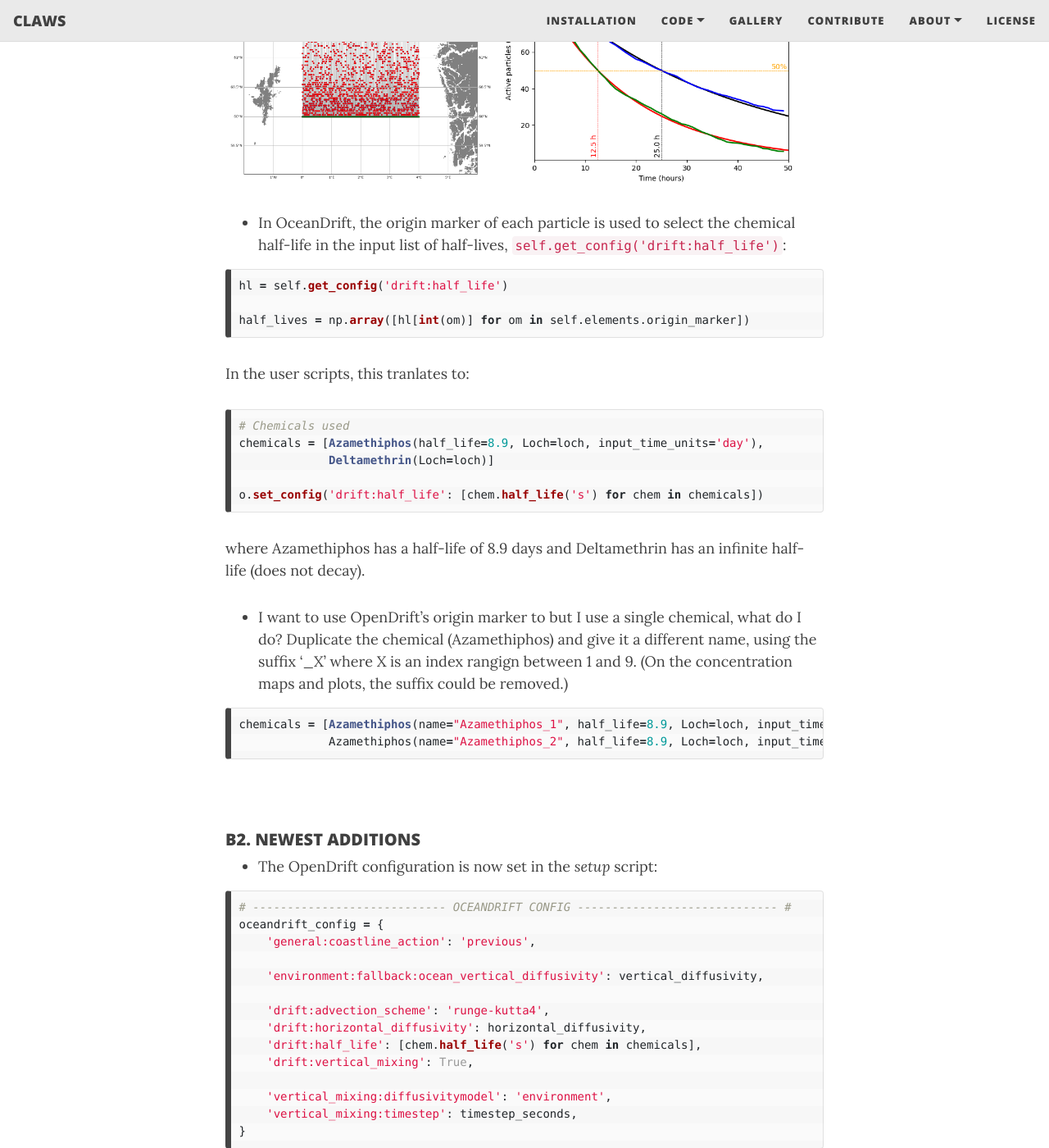
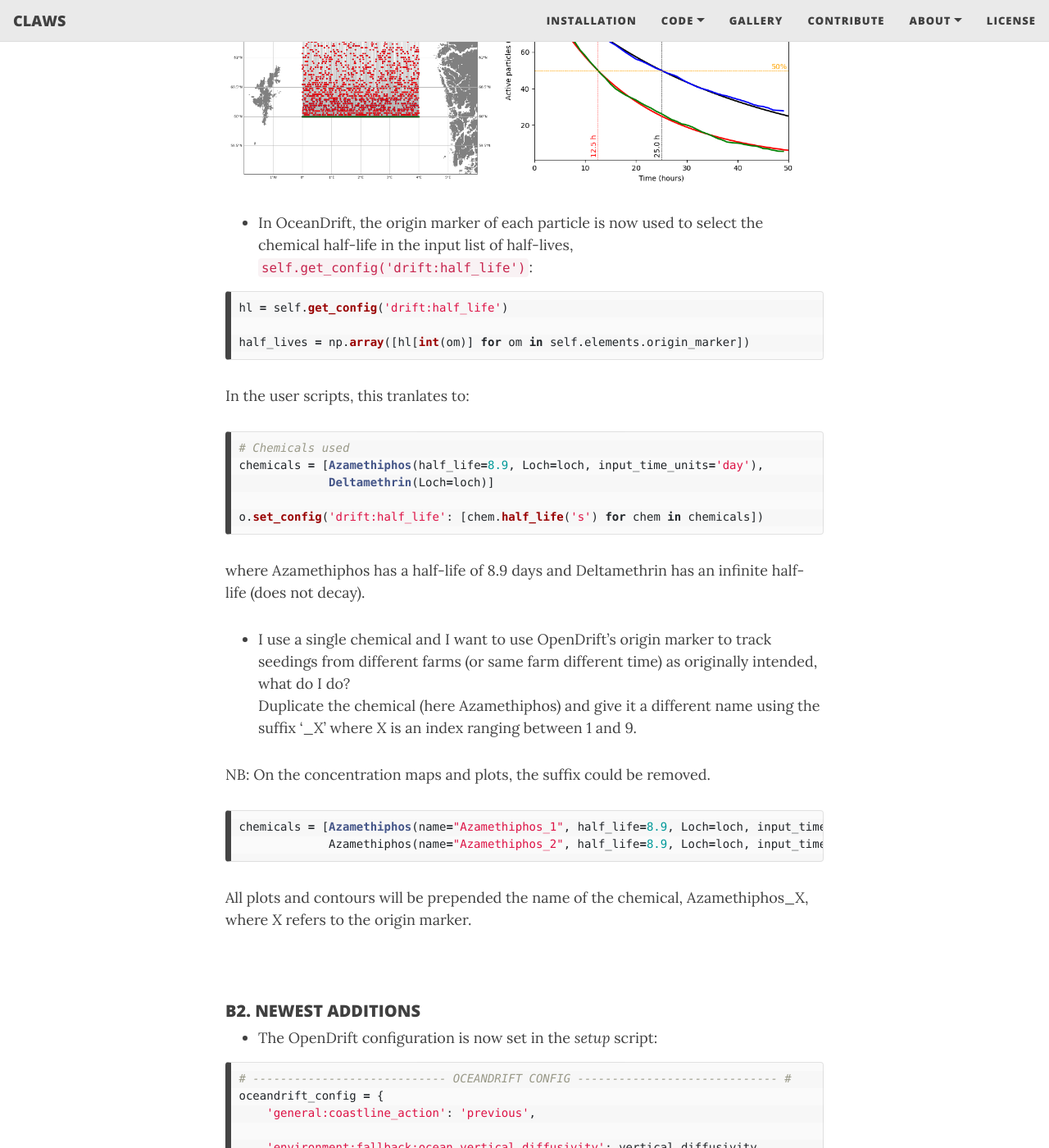
Before and after one commit to claws-scot/claws-scot.github.io, a Jekyll site: the page built from meetings/meeting-220623-N.md, in a window 1280 px wide and 1400 px high, scrolled down 1195 px. Shown: the whole window at 82% size. Built offline with Jekyll 4.4.1, drawn with Linux system fonts in a browser that asks for light colours; nearby versions of some CDN libraries; some of the changed text lies outside the part shown.

Commit message:
Editing web pages

````diff
--- a/meetings/meeting-220623-N.md
+++ b/meetings/meeting-220623-N.md
@@ -17,17 +17,17 @@
 <h5>B1. HALF-LIVES</h5>
 - Code verification for several half-lives: exponential decay test revisited
 
-One half-life set to 25 hours:
+One half-life set to 25 hours (1 seeding of 1000 particles):
 <p align="center">
   <img src="/docs/meeting/220623/halflife_particles_status.png" style="height:300px"><img src="/docs/meeting/220623/halflife_particles_plot.png" style="height:300px">
 </p>
 
-Two half-lives set to 25 hours and 12.5 hours:
+Two half-lives set to 25 hours and 12.5 hours (2 seedings of 1000 particles):
 <p align="center">
   <img src="/docs/meeting/220623/halflives_particles_status.png" style="height:300px"><img src="/docs/meeting/220623/halflives_particles_plot.png" style="height:300px">
 </p>
 
-- In OceanDrift, the origin marker of each particle is used to select the chemical half-life in the input list of half-lives, `self.get_config('drift:half_life')`:
+- In OceanDrift, the origin marker of each particle is now used to select the chemical half-life in the input list of half-lives, `self.get_config('drift:half_life')`:
 
 ```python
 hl = self.get_config('drift:half_life')
@@ -46,14 +46,17 @@
 
 where Azamethiphos has a half-life of 8.9 days and Deltamethrin has an infinite half-life (does not decay).
 
-- I want to use OpenDrift's origin marker to but I use a single chemical, what do I do?
-Duplicate the chemical (Azamethiphos) and give it a different name, using the suffix '\_X' where X is an index rangign between 1 and 9.
-(On the concentration maps and plots, the suffix could be removed.)
+- I use a single chemical and I want to use OpenDrift's origin marker to track seedings from different farms (or same farm different time) as originally intended, what do I do?
+Duplicate the chemical (here Azamethiphos) and give it a different name using the suffix '\_X' where _X_ is an index ranging between 1 and 9.
+
+NB: On the concentration maps and plots, the suffix could be removed.
 
 ```python
 chemicals = [Azamethiphos(name="Azamethiphos_1", half_life=8.9, Loch=loch, input_time_units='day'),
              Azamethiphos(name="Azamethiphos_2", half_life=8.9, Loch=loch, input_time_units='day']
 ```
+
+All plots and contours will be prepended the name of the chemical, Azamethiphos\_X, where _X_ refers to the origin marker.
 
 &nbsp;
 <h5>B2. NEWEST ADDITIONS</h5>
````
